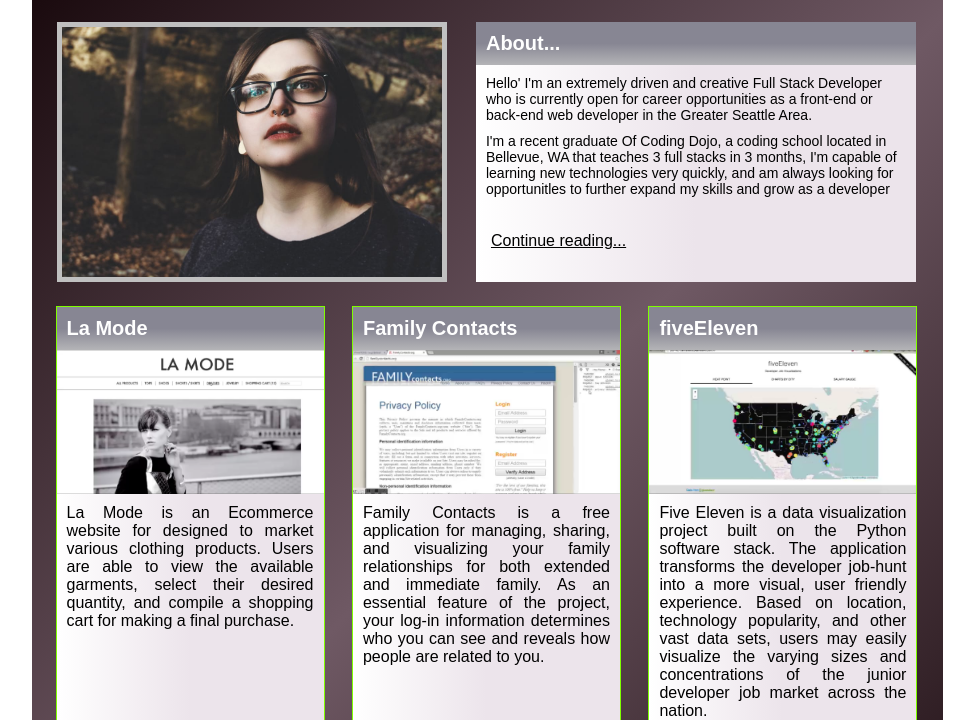
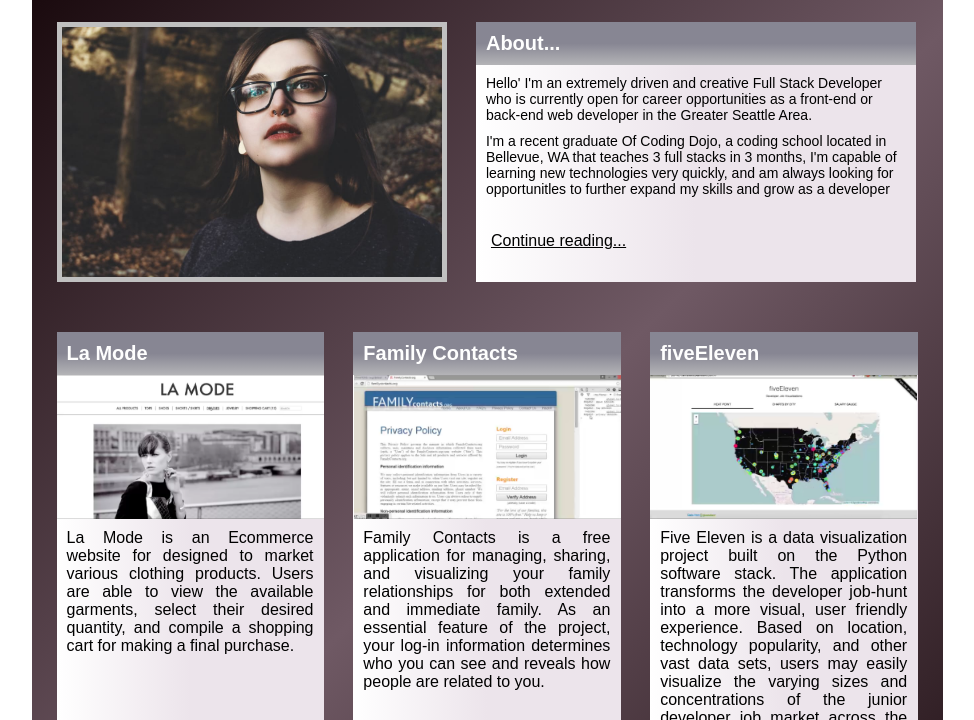
Before and after one commit to nocosharold/responsive-portfolio, a plain HTML site: page index.html in a window 1280 px wide. Shown: the part 80-800 px from the top of the page, without its empty margins (153-1127 px from the left). Drawn offline with Linux system fonts and the light colour scheme.

Commit message:
fixed bug in cards

```diff
--- a/assets/css/style.css
+++ b/assets/css/style.css
@@ -127,8 +127,7 @@ header h2 {
 		rgba(236, 228, 235, 1) 50%,
 		rgba(255, 255, 255, 1) 100%
 	);
-	height: 620px;
-	width: 267px;
+	width: 267.4px;
 	margin-left: 25px;
 	vertical-align: top;
 	text-align: center;
@@ -212,8 +211,12 @@ footer a {
 
 @media only screen and (min-width: 481px) {
 
+	.cards {
+		margin: 0 auto;
+	}
+
 	.card-items {
-		outline: 1px solid chartreuse;
+		margin-top: 25px;
 	}
 
     .md-12 {
```
